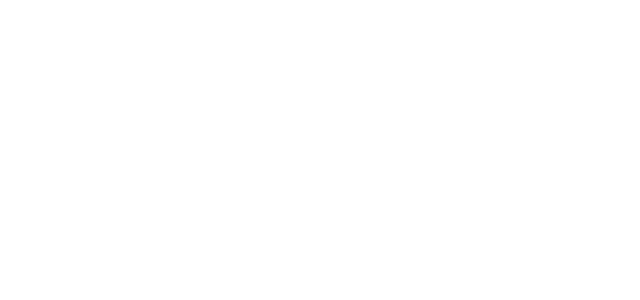
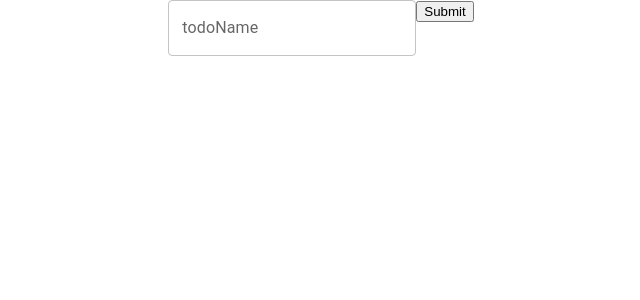
Before and after one commit to AustinNaz/todo-app, a React (Create React App) app: page / in a window 1280 px wide. Shown: the top 300 px of the page, without its empty margins (319-959 px from the left). Built offline with nearby package versions, Linux system fonts and the light colour scheme.

Commit message:
Added in input field for adding Todos

```diff
--- a/package.json
+++ b/package.json
@@ -16,7 +16,7 @@
     "axios": "^0.27.2",
     "react": "^18.2.0",
     "react-dom": "^18.2.0",
-    "react-hook-form": "^7.33.1",
+    "react-hook-form": "^7.29.0",
     "react-scripts": "5.0.1",
     "recoil": "^0.7.4",
     "typescript": "^4.7.4",
--- a/src/App.tsx
+++ b/src/App.tsx
@@ -1,9 +1,31 @@
-import './App.css';
+import * as React from "react";
+import { useForm, SubmitHandler, DefaultValues } from "react-hook-form";
+
+import { TextField } from "Components/Form";
+import { Todo } from "Types";
+import "./App.css";
 
 function App() {
+  const todoValues: DefaultValues<Todo> = {
+    todoName: "",
+  };
+
+  const [todoState, setTodoState] = React.useState<Todo>({ todoName: "" });
+
+  React.useEffect(() => {
+    console.log({ todoState });
+  }, [todoState]);
+  const { handleSubmit, control } = useForm<Todo>({
+    defaultValues: todoValues,
+  });
+  const onSubmit: SubmitHandler<Todo> = (data) => setTodoState(data);
+
   return (
     <div className="App">
-
+      <form onSubmit={handleSubmit(onSubmit)}>
+        <TextField name="todoName" control={control} />
+        <input type="submit" />
+      </form>
     </div>
   );
 }
--- /dev/null
+++ b/src/Components/Form/TextField.tsx
@@ -0,0 +1,36 @@
+import * as React from "react";
+
+import { Controller, ControllerProps, Control } from "react-hook-form";
+import { TextField as MUITextField, TextFieldProps } from "@mui/material";
+
+type Props = {
+  name: string;
+  control: Control<any, any>;
+  controllerProps?: ControllerProps;
+  textFieldProps?: TextFieldProps;
+};
+
+const TextField: React.FC<Props> = ({
+  name,
+  control,
+  textFieldProps,
+  controllerProps,
+}) => {
+  return (
+    <Controller
+      name={name}
+      {...controllerProps}
+      render={({ field }) => (
+        <MUITextField
+          label={name}
+          variant="outlined"
+          {...textFieldProps}
+          {...field}
+        />
+      )}
+      control={control}
+    />
+  );
+};
+
+export default TextField;
--- /dev/null
+++ b/src/Components/Form/index.ts
@@ -0,0 +1 @@
+export { default as TextField } from './TextField'
--- /dev/null
+++ b/src/Types/index.ts
@@ -0,0 +1,3 @@
+export type Todo = {
+  todoName: string
+}
```
Also changed, not shown: 1 other file (tests, documents, lock files or other folders).
